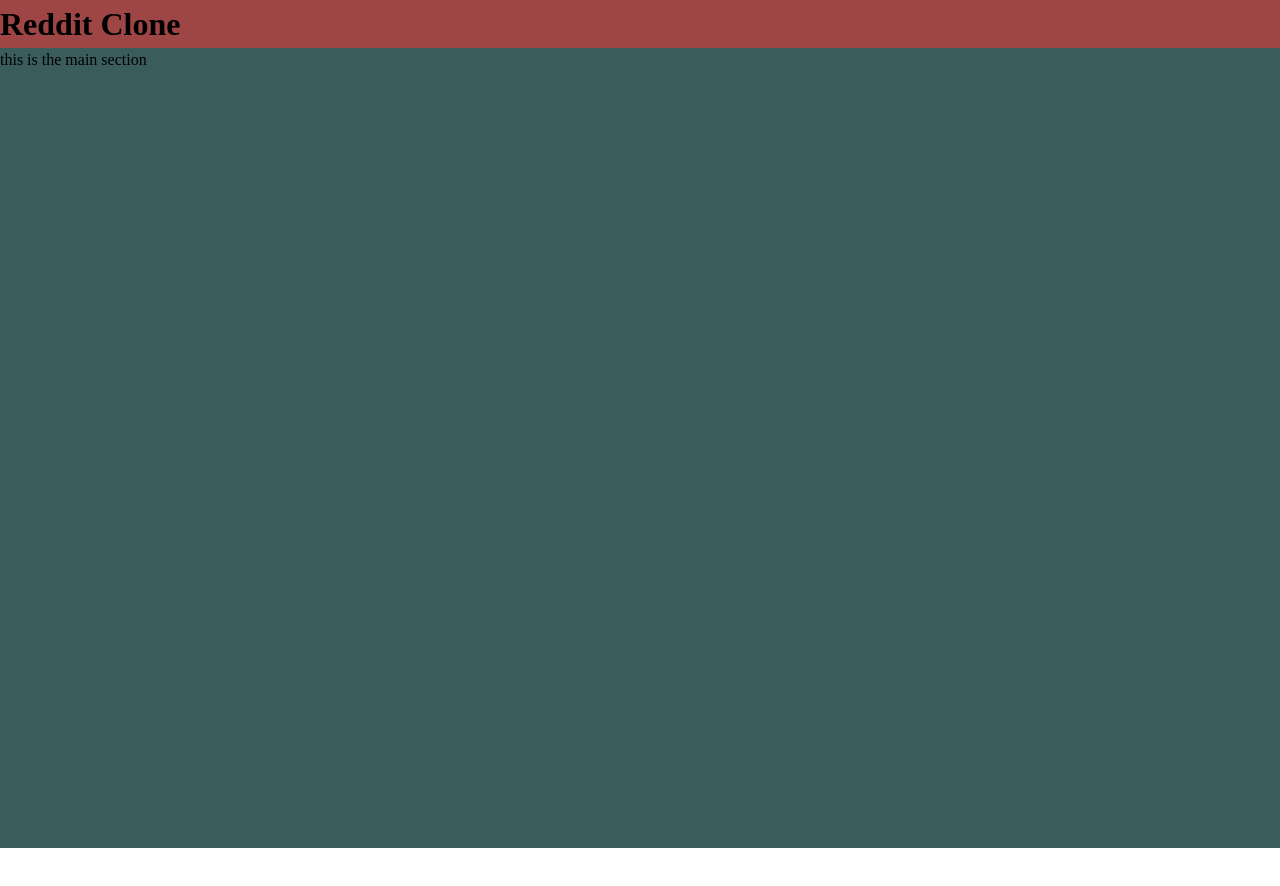
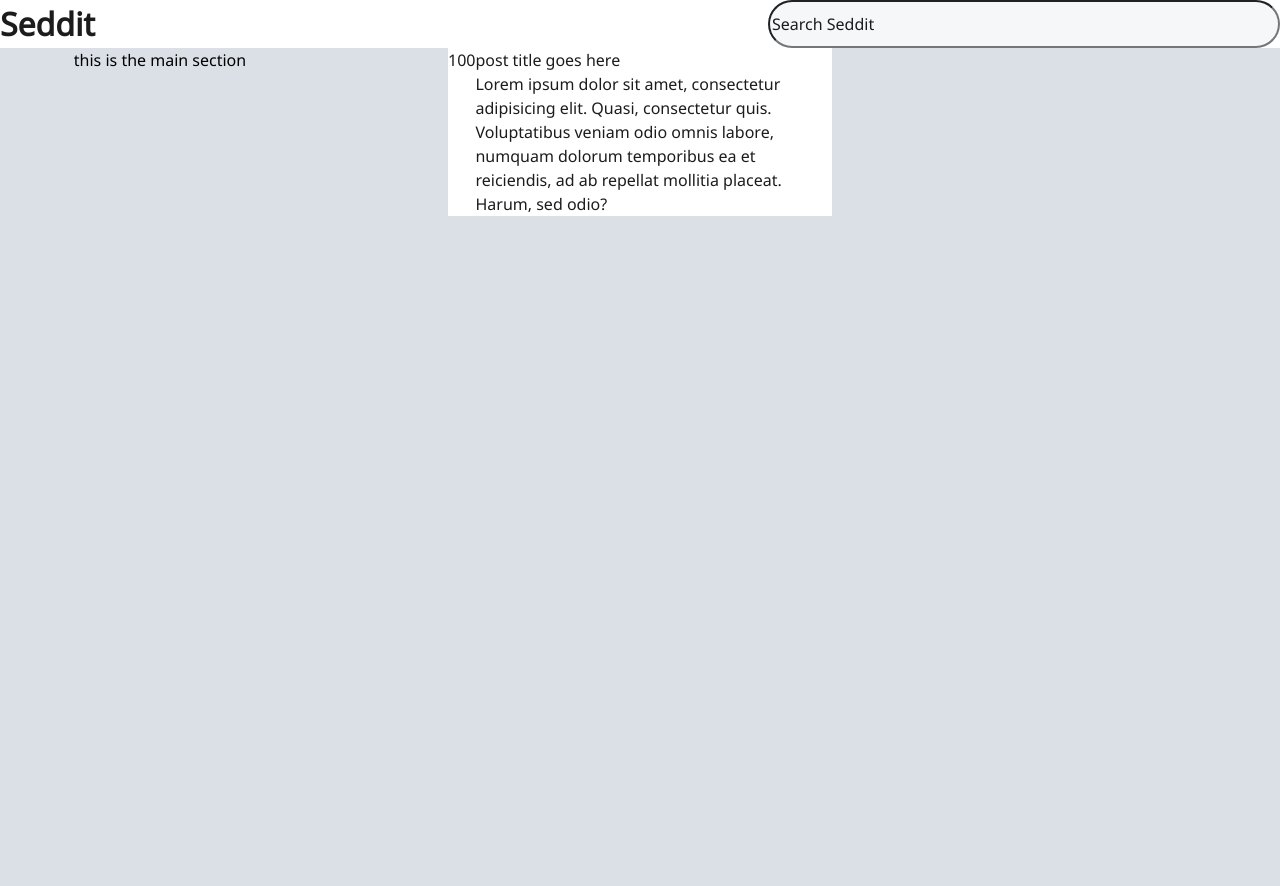
Before and after one commit to SeanKempt/Reddit-Clone, a React (Create React App) app: page / in a window 1280 px wide. Shown: the top 886 px of the page. Before the commit the page ends 848 px from the top, so only its background shows below. Built offline with nearby package versions, Linux system fonts and the light colour scheme.

Commit message:
feat: add initial component structure

```diff
--- a/public/index.html
+++ b/public/index.html
@@ -5,7 +5,7 @@
     <link rel="icon" href="%PUBLIC_URL%/favicon.ico" />
     <meta name="viewport" content="width=device-width, initial-scale=1" />
     <meta name="theme-color" content="#000000" />
-    <meta name="description" content="Reddit Clone created for TOP." />
+    <meta name="description" content="Seddit a Reddit clone created for TOP." />
     <link rel="apple-touch-icon" href="%PUBLIC_URL%/logo192.png" />
     <!--
       manifest.json provides metadata used when your web app is installed on a
@@ -21,7 +21,7 @@
       work correctly both with client-side routing and a non-root public URL.
       Learn how to configure a non-root public URL by running `npm run build`.
     -->
-    <title>Reddit-Clone</title>
+    <title>Seddit</title>
   </head>
   <body>
     <noscript>You need to enable JavaScript to run this app.</noscript>
--- a/src/App.js
+++ b/src/App.js
@@ -1,13 +1,21 @@
 import './sass/reset.scss';
 import './sass/styles.scss';
+import PostCard from './components/PostCard';
 
 const App = () => (
   <div className="App">
     <header className="header">
-      <h1>Reddit Clone</h1>
+      <h1 className="header__title">Seddit</h1>
+      <input
+        type="text"
+        name="search"
+        value="Search Seddit"
+        className="header__search"
+      />
     </header>
     <main className="main">
       <p>this is the main section</p>
+      <PostCard />
     </main>
   </div>
 );
--- /dev/null
+++ b/src/components/PostCard.jsx
@@ -0,0 +1,16 @@
+const PostCard = () => (
+  <div className="postcard__container">
+    <div className="post__upvotes">100</div>
+    <div className="post">
+      <p className="post__title">post title goes here</p>
+      <p className="post__body">
+        Lorem ipsum dolor sit amet, consectetur adipisicing elit. Quasi,
+        consectetur quis. Voluptatibus veniam odio omnis labore, numquam dolorum
+        temporibus ea et reiciendis, ad ab repellat mollitia placeat. Harum, sed
+        odio?
+      </p>
+    </div>
+  </div>
+);
+
+export default PostCard;
--- a/src/sass/styles.scss
+++ b/src/sass/styles.scss
@@ -1,10 +1,53 @@
+@import url('https://fonts.googleapis.com/css2?family=Noto+Sans&display=swap');
+
+$body: #f6f7f8;
+$bg: #dae0e6;
+$neutral: #ffffff;
+$bodytext: #1c1c1c;
+$post: #fff;
+
+[data-theme='dark'] {
+  $body: #272729;
+  $bg: #030303;
+  $neutral: #1a1a1b;
+  $bodytext: #d7dadc;
+  $post: #343536;
+}
+
+body {
+  font-family: 'Noto Sans', sans-serif;
+}
+
 .header {
-  background-color: rgb(158, 69, 69);
+  background-color: $neutral;
+  display: flex;
+  justify-content: space-between;
+}
+
+.header__title {
+  color: $bodytext;
+}
+
+.header__search {
+  border-radius: 30px;
+  background-color: $body;
+  color: $bodytext;
+  width: 40%;
+}
+
+.postcard__container {
+  background-color: $post;
+  color: $bodytext;
+  max-width: 60%;
+  display: flex;
 }
 
 .main {
-  background-color: rgb(59, 92, 92);
+  background-color: $bg;
   display: grid;
   min-height: 100vh;
   min-height: 100dvh;
+  grid-template-columns: 25% 50% 25%;
+  grid-template-rows: repeat(6, 1fr);
+  justify-items: center;
 }
```
Also changed, not shown: src/components/CreatePostCard.jsx (added), src/components/PostFilter.jsx (added).
